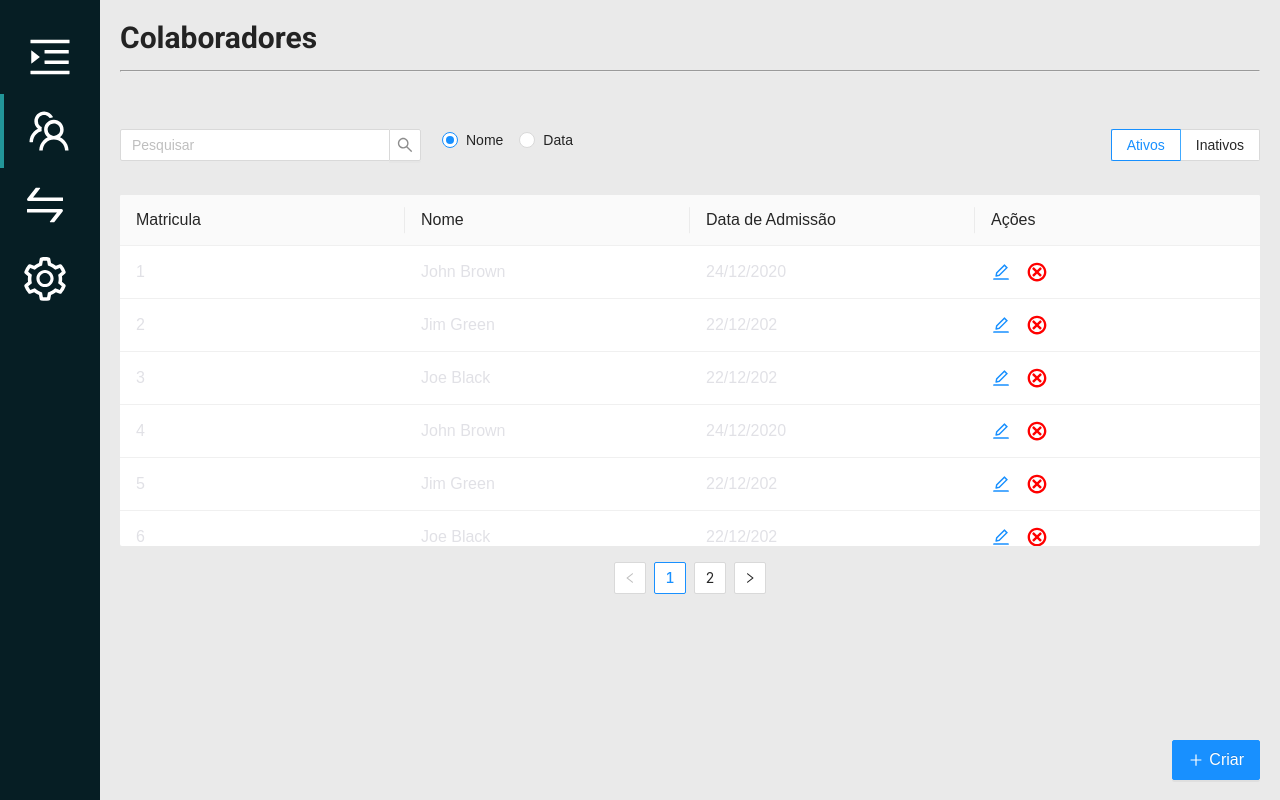
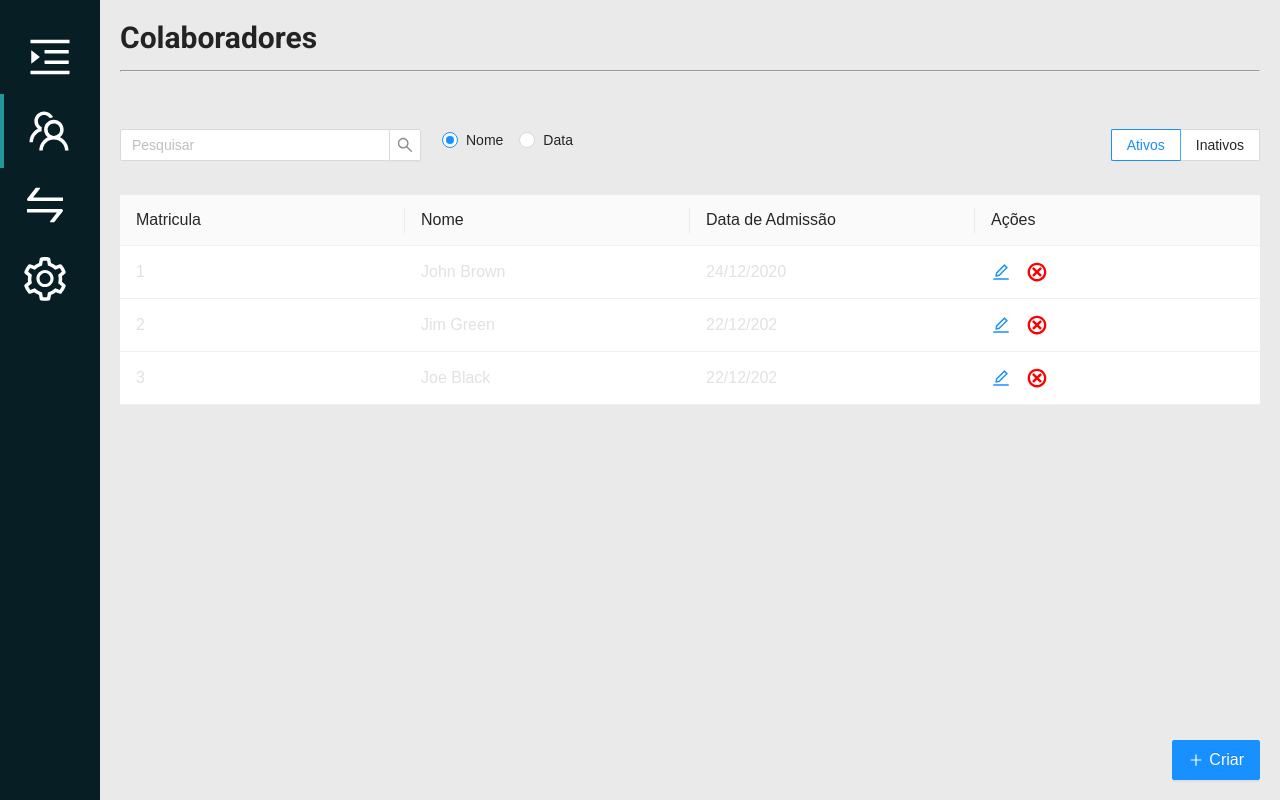
Before and after one commit to ricardomendes95/PlusTech, a React app: page /#/home in a window 1280 px wide. Built offline with nearby package versions, Linux system fonts and the light colour scheme.

Commit message:
update colors login

```diff
--- a/src/pages/Home/index.tsx
+++ b/src/pages/Home/index.tsx
@@ -2,7 +2,7 @@
 import React, { useState } from 'react'
 import { Menu } from '../../components'
 import { Header } from '../../components/Header'
-import { Radio, DatePicker, Table, Space, Button } from 'antd'
+import { Radio, DatePicker, Table, Space } from 'antd'
 import moment from 'moment'
 
 import {
@@ -85,82 +85,6 @@ export default function Home() {
     },
     {
       id: 3,
-      name: 'Joe Black',
-      dateAdmission: '22/12/202',
-      address: 'Sidney No. 1 Lake Park',
-      tags: ['cool', 'teacher'],
-    },
-    {
-      id: 4,
-      name: 'John Brown',
-      dateAdmission: '24/12/2020',
-    },
-    {
-      id: 5,
-      name: 'Jim Green',
-      dateAdmission: '22/12/202',
-      address: 'London No. 1 Lake Park',
-      tags: ['loser'],
-    },
-    {
-      id: 6,
-      name: 'Joe Black',
-      dateAdmission: '22/12/202',
-      address: 'Sidney No. 1 Lake Park',
-      tags: ['cool', 'teacher'],
-    },
-    {
-      id: 7,
-      name: 'John Brown',
-      dateAdmission: '24/12/2020',
-    },
-    {
-      id: 8,
-      name: 'Jim Green',
-      dateAdmission: '22/12/202',
-      address: 'London No. 1 Lake Park',
-      tags: ['loser'],
-    },
-    {
-      id: 9,
-      name: 'Joe Black',
-      dateAdmission: '22/12/202',
-      address: 'Sidney No. 1 Lake Park',
-      tags: ['cool', 'teacher'],
-    },
-    {
-      id: 10,
-      name: 'John Brown',
-      dateAdmission: '24/12/2020',
-    },
-    {
-      id: 11,
-      name: 'Jim Green',
-      dateAdmission: '22/12/202',
-      address: 'London No. 1 Lake Park',
-      tags: ['loser'],
-    },
-    {
-      id: 13,
-      name: 'Joe Black',
-      dateAdmission: '22/12/202',
-      address: 'Sidney No. 1 Lake Park',
-      tags: ['cool', 'teacher'],
-    },
-    {
-      id: 134,
-      name: 'John Brown',
-      dateAdmission: '24/12/2020',
-    },
-    {
-      id: 223,
-      name: 'Jim Green',
-      dateAdmission: '22/12/202',
-      address: 'London No. 1 Lake Park',
-      tags: ['loser'],
-    },
-    {
-      id: 312,
       name: 'Joe Black',
       dateAdmission: '22/12/202',
       address: 'Sidney No. 1 Lake Park',
--- a/src/pages/Home/styles.ts
+++ b/src/pages/Home/styles.ts
@@ -1,8 +1,6 @@
 import styled from 'styled-components'
-import { Colors } from '../../styles/colors'
 
 import { Button, Input } from 'antd'
-import { Link } from 'react-router-dom'
 
 export const Container = styled.div`
   position: relative;
--- a/src/pages/Login/styles.ts
+++ b/src/pages/Login/styles.ts
@@ -1,23 +1,24 @@
 import styled from 'styled-components'
 import { Input } from 'antd'
+import { Colors } from '../../styles/colors'
 
 export const Title = styled.h1`
   color: white;
+  font: 700 50px Roboto, sans-serif;
   > strong {
-    color: #7A13AA;
+    color: ${Colors.base.primary.tint100};
   }
 `
 
 export const Container = styled.div`
   width: 100vw;
   height: 100vh;
-  background: #282A36;
+  background: ${Colors.base.secondary.tint800};
 
   display: flex;
   justify-content: center;
   align-items: center;
   flex-direction: column;
-
 `
 
 export const Form = styled.form`
@@ -25,7 +26,7 @@ export const Form = styled.form`
   align-items: center;
   flex-direction: column;
 
-  width:400px;
+  width: 400px;
   padding: 20px 0;
   button {
     margin-top: 10px;
@@ -33,9 +34,8 @@ export const Form = styled.form`
   }
 `
 export const UserInput = styled(Input)`
-    margin-bottom: 20px;
-
+  margin-bottom: 20px;
 `
 export const PasswordInput = styled(Input.Password)`
-    margin-bottom: 10px;
+  margin-bottom: 10px;
 `
--- a/src/styles/colors.ts
+++ b/src/styles/colors.ts
@@ -8,7 +8,7 @@ export const Colors = {
       tint500: '#186b6d',
       tint600: '#135657',
       tint700: '#0e4041',
-      tint800: '#092b2b'
+      tint800: '#092b2b',
     },
     secondary: {
       tint100: '#15647a',
@@ -18,7 +18,7 @@ export const Colors = {
       tint500: '#0c3c49',
       tint600: '#0a323d',
       tint700: '#082830',
-      tint800: '#061e24'
+      tint800: '#061e24',
     },
 
     success: '#29CC97',
@@ -29,7 +29,7 @@ export const Colors = {
     facebook: '#407fbc',
     white: '#fff',
     black: '#000',
-    background: '#f8f8f8'
+    background: '#f8f8f8',
   },
 
   red: {
@@ -37,7 +37,7 @@ export const Colors = {
     tint200: '#ff7b7b',
     tint300: '#ff5252',
     tint400: '#ff0000',
-    tint500: '#a70000'
+    tint500: '#a70000',
   },
 
   grey: {
@@ -45,7 +45,7 @@ export const Colors = {
     tint200: '#eaeaea',
     tint300: '#C4C4C4',
     tint400: '#495057',
-    tint500: '#909595'
+    tint500: '#909595',
   },
 
   space: {
@@ -60,17 +60,17 @@ export const Colors = {
     tint700: '#474747',
     tint750: '#4a4a4a',
     tint800: '#353535',
-    tint900: '#262626'
+    tint900: '#262626',
   },
 
   boxShadow: {
     primary: '#00000010',
-    hover: '#00000030'
+    hover: '#00000030',
   },
 
   white: '#ffffff',
   yellow: {
     tint400: '#f0ad4e',
-    tint700: '#B29540'
-  }
+    tint700: '#B29540',
+  },
 }
```
Also changed, not shown: src/components/Header/styles.ts (+2 -6 lines).
